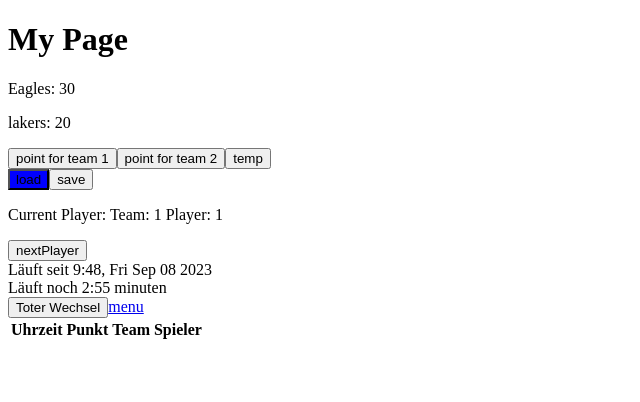
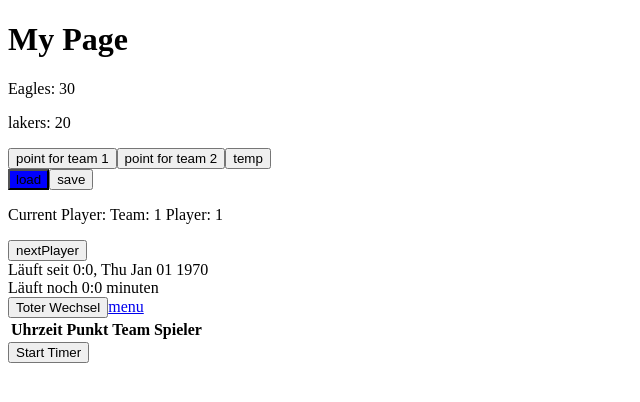
Before and after one commit to Colindustrys/schlagballfrontend, a Next.js app: page / in a window 1280 px wide. Shown: the top 402 px of the page, without its empty margins (0-640 px from the left). Built offline with nearby package versions, Linux system fonts and the light colour scheme.

Commit message:
Added start button for timer component.
Known bug: , Timer will display 01.01.1970 until started, please fix later with restructuring of the timer component.

```diff
--- a/app/page.tsx
+++ b/app/page.tsx
@@ -7,6 +7,7 @@ import GameData from "@/types/gameData";
 import EventT from "@/types/eventT";
 import TimeLeft from "@/components/timeLeft";
 import EventLog from "@/components/eventLog"
+import TimerStartButton from "@/components/timerStartButton"
 
 let myJson: GameData = {
   "team1name": "Eagles",
@@ -16,7 +17,7 @@ let myJson: GameData = {
   "currentTeam": 0,
   "team1currentPlayer": 0,
   "team2currentPlayer": 0,
-  "timestamp": Date.now(),
+  "timestamp": null,
   "setGameLength": 3,
   "events": []
 }
@@ -107,7 +108,7 @@ export default function Home() {
         <button onClick={switchTeam}>Toter Wechsel</button>
         <a href="/menu">menu</a>
         <EventLog json={json}/>
-
+        <TimerStartButton json={json}/>
       </main>
     </div>
 
--- a/components/timeLeft.tsx
+++ b/components/timeLeft.tsx
@@ -11,11 +11,15 @@ const TimeLeft: React.FC<timeLeft> = ({json,  endGameCallback}) => {
     const [timeSeconds, setSeconds] = useState(0)
 
     var canAlert = true;
-    var startDate = new Date(json.timestamp);
+    var startDate = new Date((json.timestamp === null) ? 0 : json.timestamp );
 
 
     useEffect(() => {
         const intervalId = setInterval(() => {
+        if (json.timestamp === null) {
+            setMinutes(0)
+            setSeconds(0)
+        } else {
             const difference: number = json.setGameLength * 60 - ((Date.now() - json.timestamp) / 1000);
             if (difference <= 0) {
                 if (canAlert) {
@@ -31,9 +35,7 @@ const TimeLeft: React.FC<timeLeft> = ({json,  endGameCallback}) => {
                 setMinutes(minutes);
                 setSeconds(seconds);
             }
-
-
-
+        }
           }, 1000);
         return () => clearInterval(intervalId);
     }, [json]);
--- /dev/null
+++ b/components/timerStartButton.tsx
@@ -0,0 +1,20 @@
+import React, { MouseEventHandler, FC, useEffect, useState } from 'react';
+import GameData from '@/types/gameData';
+
+interface timerStartButton {
+    json: GameData
+}
+
+const TimerStartButton: React.FC<timerStartButton> = ({json}) => {
+    function onClick() {
+        json.timestamp = Date.now()
+    }
+
+    return (
+      <div>
+        <button onClick={onClick}>Start Timer</button>
+      </div>
+    );
+  }
+
+  export default TimerStartButton;
--- a/types/gameData.tsx
+++ b/types/gameData.tsx
@@ -11,7 +11,7 @@ interface GameData {
 
   currentTeam: number;
 
-  timestamp: number,
+  timestamp: number | null,
   setGameLength: number
   events: EventT[]
 }
```
Lines whose indentation alone changed are shown as unchanged.
